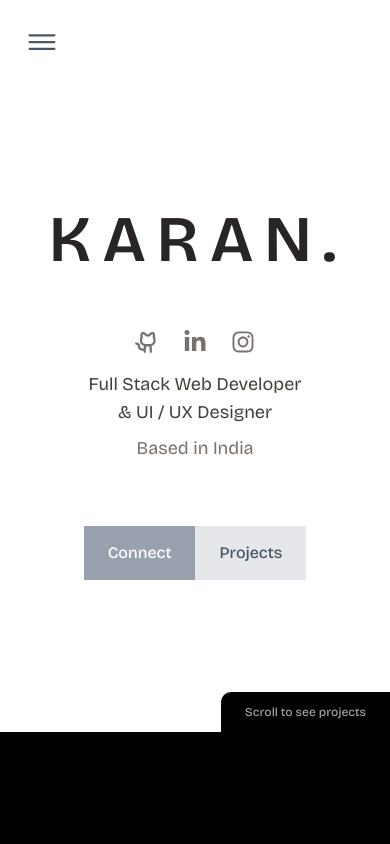
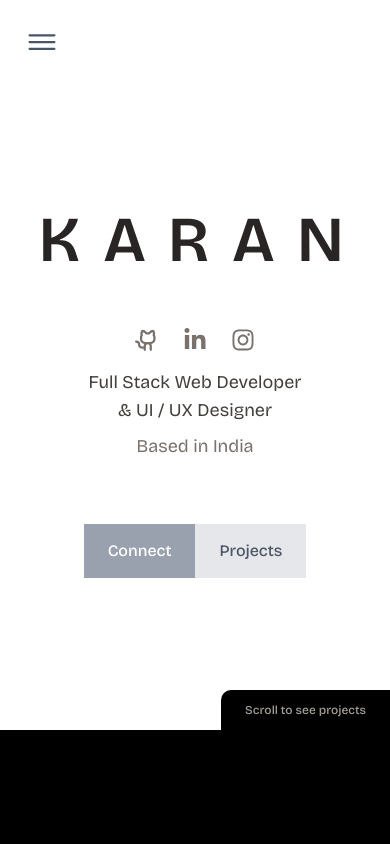
Before and after one commit to iamkaranroushan/my-portfolio, a Next.js app: page / in a window 390 px wide. Shown: the top 844 px of the page. Built offline with nearby package versions, Linux system fonts and the light colour scheme.

Commit message:
added responsivness

```diff
--- a/Components/Hero/hero.jsx
+++ b/Components/Hero/hero.jsx
@@ -52,24 +52,22 @@ const Hero = () => {
       >
         {/* Name */}{" "}
         <motion.h1
-          initial={{
-            letterSpacing: "-10px",
-          }}
-          animate={{
-            letterSpacing: isMobile ? "12px" : "60px",
-          }}
+          initial={{ letterSpacing: "clamp(-0.2rem, -1vw, -0.5rem)" }}
+          animate={{ letterSpacing: "clamp(1rem, 6vw, 6rem)" }}
           transition={{
             delay: 0.8,
             duration: 0.7,
-            ease: "easeInOut",
+            ease: "easeOut",
             times: [0, 0.4, 1],
           }}
-          className="text-stone-800 font-semibold text-[65px] sm:text-[64px] md:text-[180px] lg:text-[200px]  pt-48 lg:pt-80 "
+          className="text-stone-800 font-semibold text-[clamp(4rem,12vw,40rem)] pt-48 lg:pt-80 "
         >
-           <span className="inline-block translate-x-1">KARAN.</span>
+           <span className="inline-block translate-x-2 md:translate-x-8">KARAN</span>
         </motion.h1>
+
+
         <div className="mt-10 lg:mt-10 lg:mb-40">
-          {" "}
+
           {
             <motion.div
               className="flex justify-center mb-4  space-x-6 text-white text-3xl  "
```
